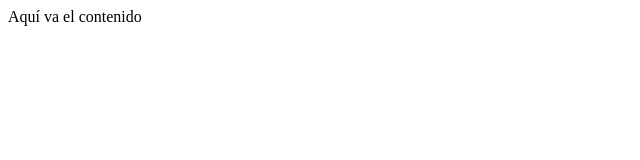
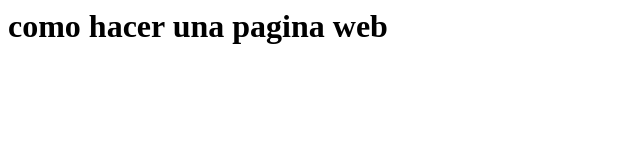
Before and after one commit to ange1997/proyecto2, a plain HTML site: page index.html in a window 1280 px wide. Shown: the whole page, without its empty margins (0-640 px from the left). Drawn offline with Linux system fonts and the light colour scheme.

Commit message:
Update index.html

```diff
--- a/index.html
+++ b/index.html
@@ -1,8 +1,10 @@
 <html>
 	<head>
 		<title>Mi primera página</title>
+
 	</head>
+
 	<body>
-	Aquí va el contenido
+		<h1>como hacer una pagina web </h1>
 	</body>
 </html>
```
